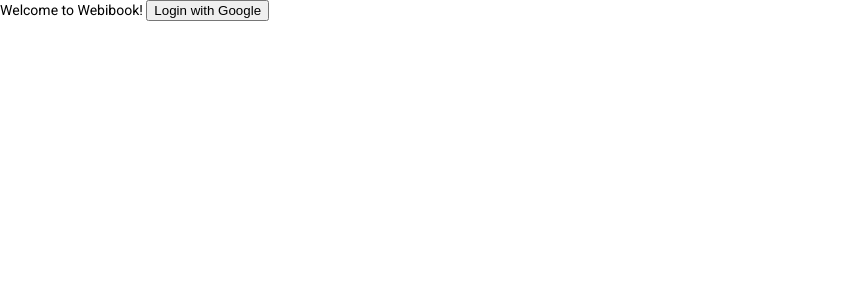
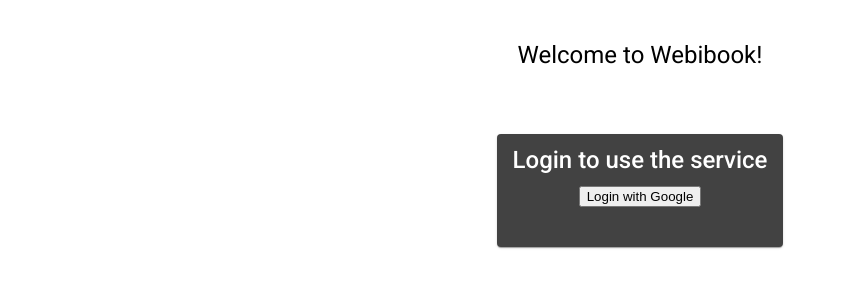
Before and after one commit to TEX910/webibook, an Angular app: page / in a window 1280 px wide. Shown: the top 300 px of the page, without its empty margins (0-847 px from the left). Built offline with nearby package versions, Linux system fonts and the light colour scheme.

Commit message:
Login component 1st edition

```diff
--- a/src/app/app.module.ts
+++ b/src/app/app.module.ts
@@ -5,6 +5,8 @@
 import { AppComponent } from './app.component';
 import { LoginFormComponent } from './login-form/login-form.component';
 import { BrowserAnimationsModule } from '@angular/platform-browser/animations';
+import {MatGridListModule} from "@angular/material/grid-list";
+import {MatCardModule} from "@angular/material/card";
 
 
 @NgModule({
@@ -12,7 +14,9 @@
   imports: [
     BrowserModule,
     AppRoutingModule,
-    BrowserAnimationsModule
+    BrowserAnimationsModule,
+    MatGridListModule,
+    MatCardModule
   ],
   providers: [],
   bootstrap: [AppComponent]
--- a/src/app/login-form/login-form.component.html
+++ b/src/app/login-form/login-form.component.html
@@ -1,12 +1,29 @@
-<ng-container>
-  Welcome to Webibook!
-  <button (click)='onGoogleLogin()' *ngIf="!isLoggedIn">
-    Login with Google
-  </button>
+<ng-container *ngIf="!isLoggedIn">
+  <mat-grid-list cols="1" rowHeight="9em">
+    <mat-grid-tile>
+      <h1>
+        Welcome to Webibook!
+      </h1>
+    </mat-grid-tile>
+    <mat-grid-tile>
+      <mat-card>
+        <div style="text-align: center">
+          <mat-card-title>Login to use the service</mat-card-title>
+          <mat-card-actions>
+            <button (click)='onGoogleLogin()'>
+              Login with Google
+            </button>
+          </mat-card-actions>
+        </div>
+      </mat-card>
+    </mat-grid-tile>
+  </mat-grid-list>
 </ng-container>
 
+<div style="text-align: center">
 <ng-container>
   <button (click)='onGoogleLogout()' *ngIf="isLoggedIn">
     Logout
   </button>
 </ng-container>
+</div>
```
